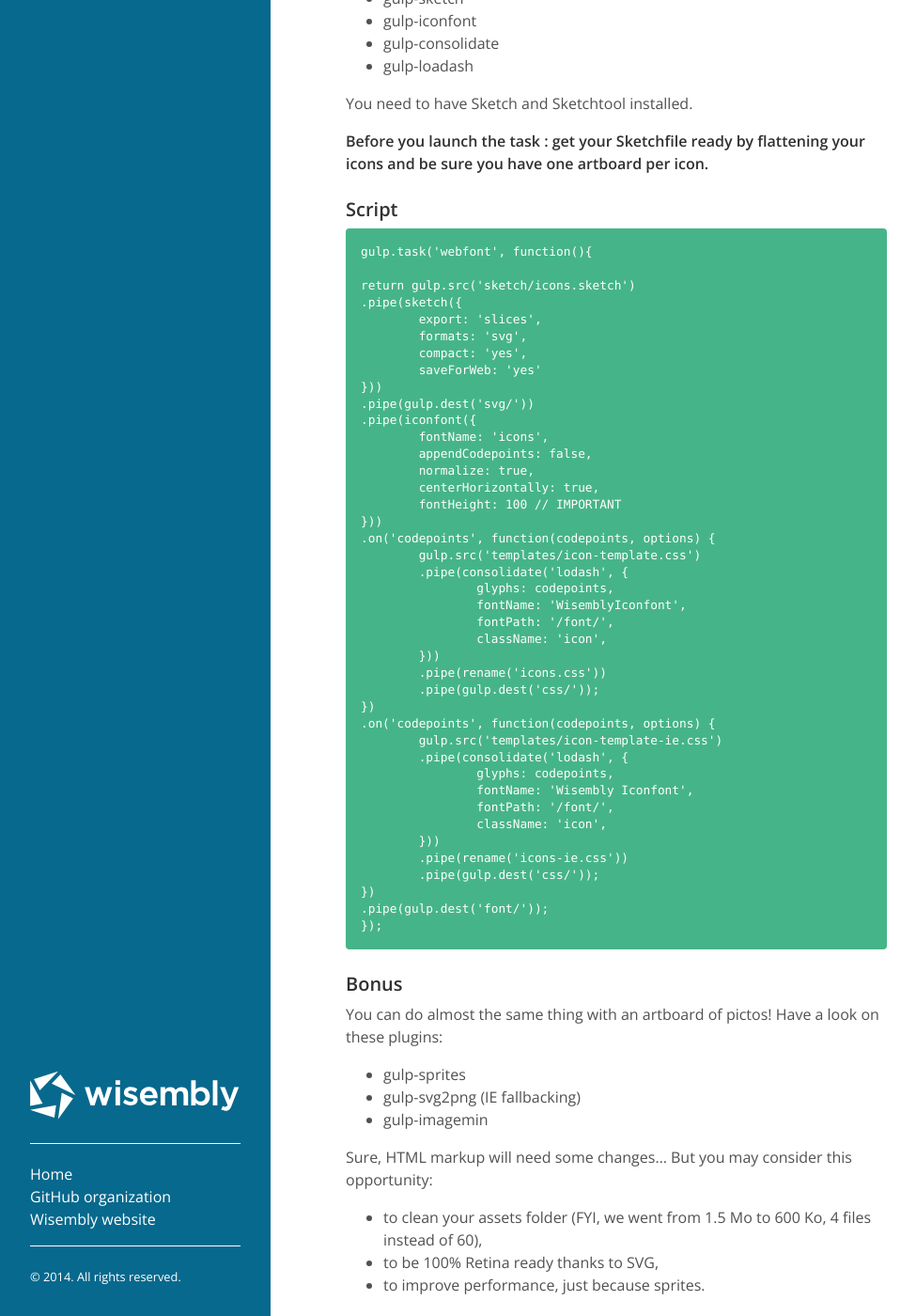
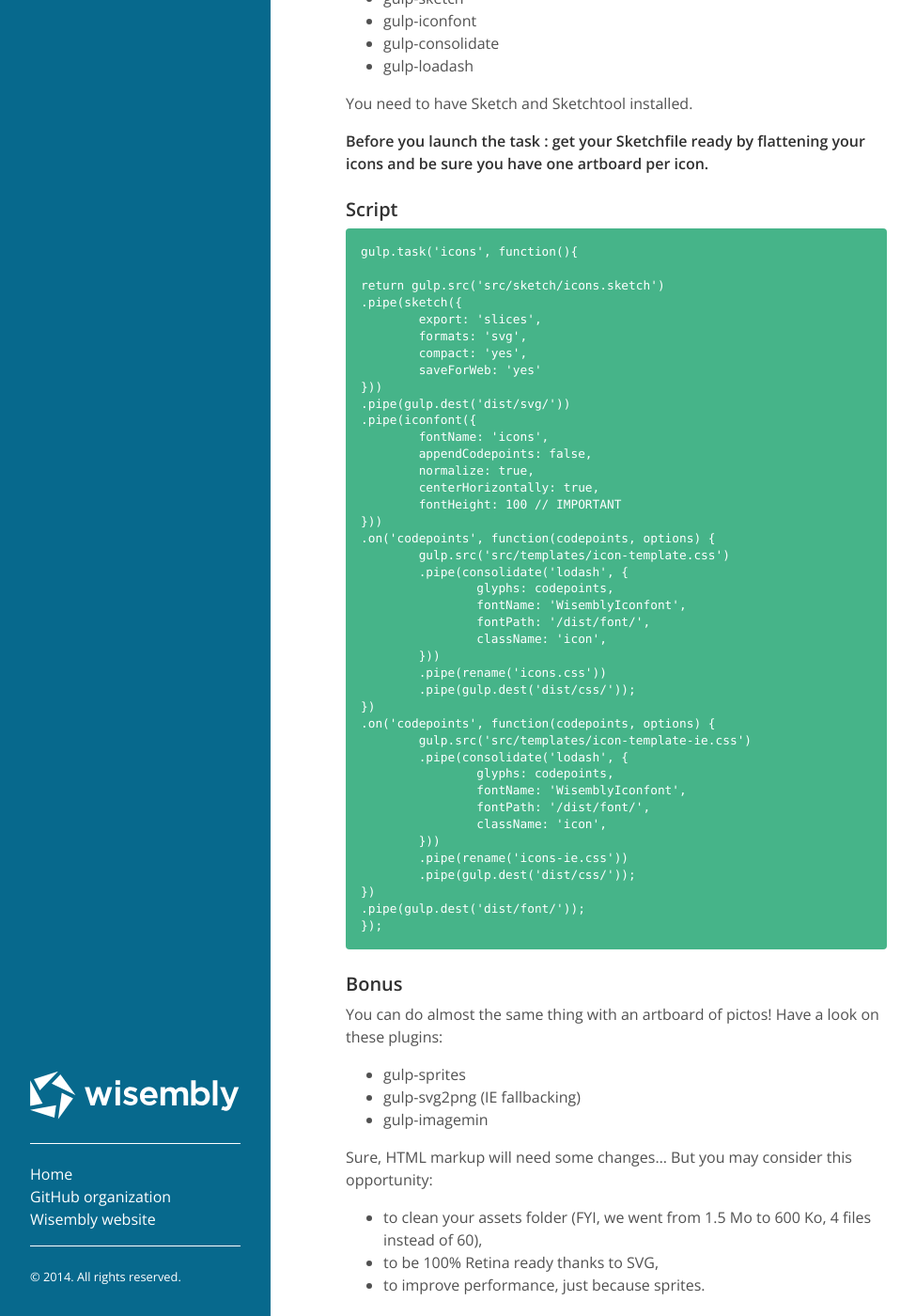
Before and after one commit to Wisembly/blog, a Jekyll site: the page built from _posts/2014-11-03-building-an-iconfont-from-sketch-to-gulp.markdown, in a window 1280 px wide and 1400 px high, scrolled down 1356 px. Shown: the whole window at 94% size, without its empty margins (0-975 px from the left). Built offline with Jekyll 4.4.1, drawn with Linux system fonts in a browser that asks for light colours; Markdown is read by kramdown in place of the engine named in the settings; comment, search, counter and statistics services are not loaded.

Commit message:
Updated Gulp snippet on post

```diff
--- a/_posts/2014-11-03-building-an-iconfont-from-sketch-to-gulp.markdown
+++ b/_posts/2014-11-03-building-an-iconfont-from-sketch-to-gulp.markdown
@@ -56,16 +56,16 @@ __Before you launch the task : get your Sketchfile ready by flattening your icon
 
 ### Script
 
-	gulp.task('webfont', function(){
+	gulp.task('icons', function(){
 
-	return gulp.src('sketch/icons.sketch')
+	return gulp.src('src/sketch/icons.sketch')
 	.pipe(sketch({
 		export: 'slices',
 		formats: 'svg',
 		compact: 'yes',
 		saveForWeb: 'yes'
 	}))
-	.pipe(gulp.dest('svg/'))
+	.pipe(gulp.dest('dist/svg/'))
 	.pipe(iconfont({
 		fontName: 'icons',
 		appendCodepoints: false,
@@ -74,28 +74,28 @@ __Before you launch the task : get your Sketchfile ready by flattening your icon
 		fontHeight: 100 // IMPORTANT
 	}))
 	.on('codepoints', function(codepoints, options) {
-		gulp.src('templates/icon-template.css')
+		gulp.src('src/templates/icon-template.css')
 		.pipe(consolidate('lodash', {
 			glyphs: codepoints,
 			fontName: 'WisemblyIconfont',
-			fontPath: '/font/',
+			fontPath: '/dist/font/',
 			className: 'icon',
 		}))
 		.pipe(rename('icons.css'))
-		.pipe(gulp.dest('css/'));
+		.pipe(gulp.dest('dist/css/'));
 	})
 	.on('codepoints', function(codepoints, options) {
-		gulp.src('templates/icon-template-ie.css')
+		gulp.src('src/templates/icon-template-ie.css')
 		.pipe(consolidate('lodash', {
 			glyphs: codepoints,
-			fontName: 'Wisembly Iconfont',
-			fontPath: '/font/',
+			fontName: 'WisemblyIconfont',
+			fontPath: '/dist/font/',
 			className: 'icon',
 		}))
 		.pipe(rename('icons-ie.css'))
-		.pipe(gulp.dest('css/'));
+		.pipe(gulp.dest('dist/css/'));
 	})
-	.pipe(gulp.dest('font/'));
+	.pipe(gulp.dest('dist/font/'));
 	});
 
 ### Bonus
```
